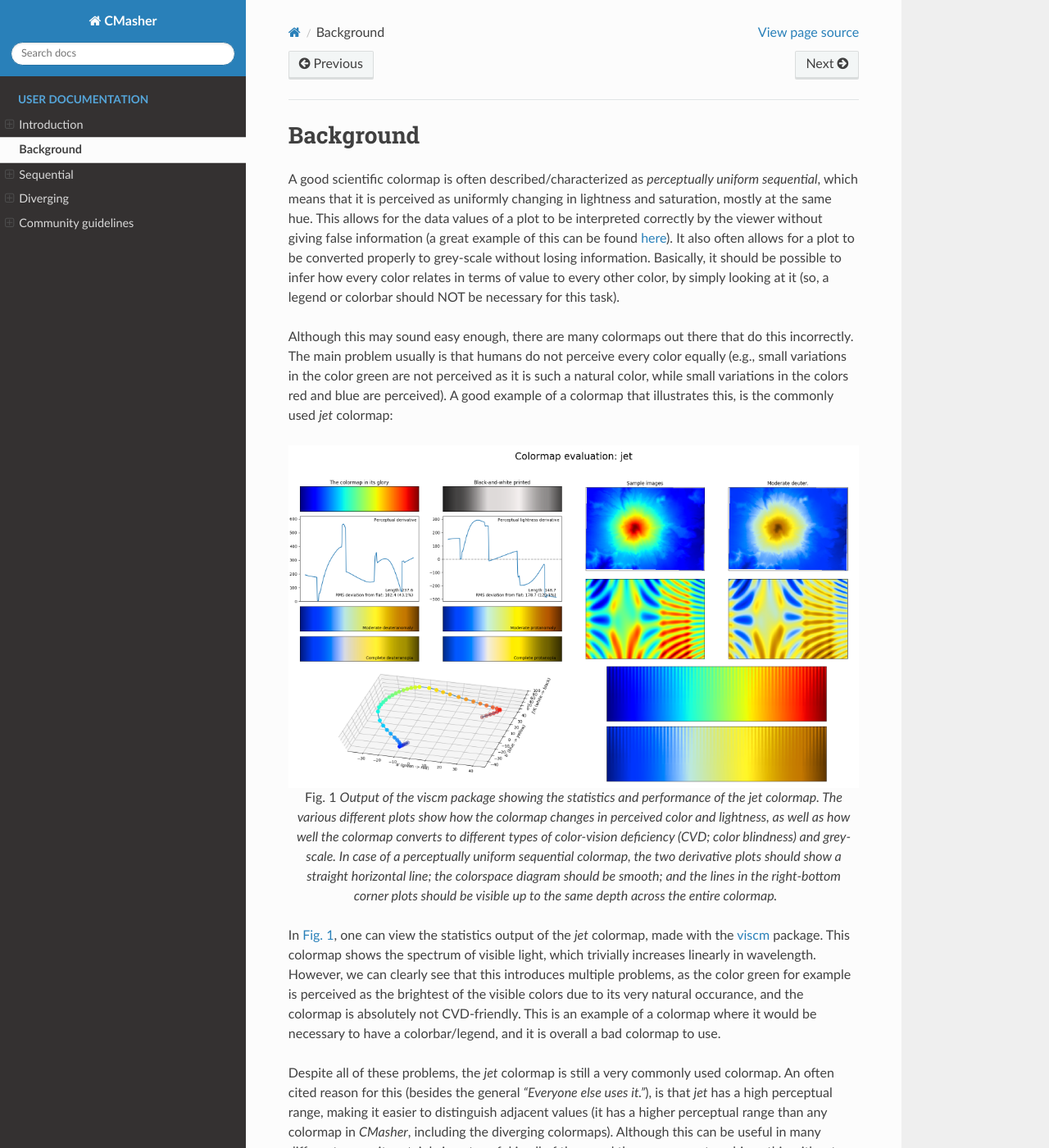
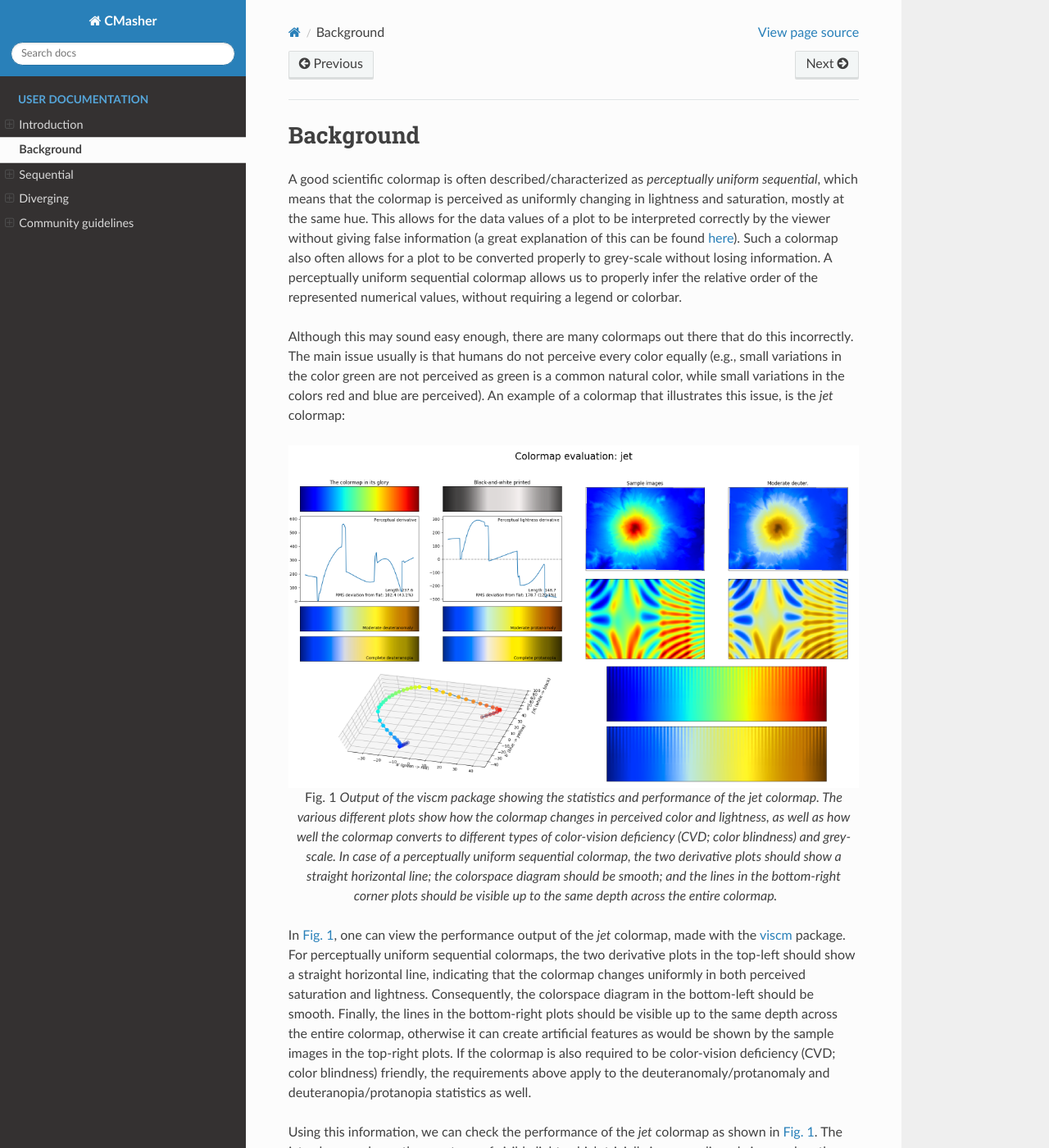
Before and after one commit to 1313e/CMasher, a Sphinx documentation site: the page built from docs/source/user/background.rst, in a window 1280 px wide and 1400 px high. Shown: the whole window at 82% size. Built offline with Sphinx 7.4.7 and the Read the Docs theme 2.0.0, drawn with Linux system fonts in a browser that asks for light colours; some of the changed text lies outside the part shown.

```diff
--- a/docs/source/user/background.rst
+++ b/docs/source/user/background.rst
@@ -1,13 +1,13 @@
 Background
 ==========
-A good scientific colormap is often described/characterized as *perceptually uniform sequential*, which means that it is perceived as uniformly changing in lightness and saturation, mostly at the same hue.
-This allows for the data values of a plot to be interpreted correctly by the viewer without giving false information (a great example of this can be found `here <https://mycarta.wordpress.com/2012/10/14/the-rainbow-is-deadlong-live-the-rainbow-part-4-cie-lab-heated-body/>`_).
-It also often allows for a plot to be converted properly to grey-scale without losing information.
-Basically, it should be possible to infer how every color relates in terms of value to every other color, by simply looking at it (so, a legend or colorbar should NOT be necessary for this task).
+A good scientific colormap is often described/characterized as *perceptually uniform sequential*, which means that the colormap is perceived as uniformly changing in lightness and saturation, mostly at the same hue.
+This allows for the data values of a plot to be interpreted correctly by the viewer without giving false information (a great explanation of this can be found `here <https://mycarta.wordpress.com/2012/10/14/the-rainbow-is-deadlong-live-the-rainbow-part-4-cie-lab-heated-body/>`_).
+Such a colormap also often allows for a plot to be converted properly to grey-scale without losing information.
+A perceptually uniform sequential colormap allows us to properly infer the relative order of the represented numerical values, without requiring a legend or colorbar.
 
 Although this may sound easy enough, there are many colormaps out there that do this incorrectly.
-The main problem usually is that humans do not perceive every color equally (e.g., small variations in the color green are not perceived as it is such a natural color, while small variations in the colors red and blue are perceived).
-A good example of a colormap that illustrates this, is the commonly used *jet* colormap:
+The main issue usually is that humans do not perceive every color equally (e.g., small variations in the color green are not perceived as green is a common natural color, while small variations in the colors red and blue are perceived).
+An example of a colormap that illustrates this issue, is the *jet* colormap:
 
 .. figure:: images/jet_viscm.png
     :alt: Statistics of the *jet* colormap.
@@ -17,16 +17,22 @@ A good example of a colormap that illustrates this, is the commonly used *jet* c
 
     Output of the *viscm* package showing the statistics and performance of the *jet* colormap.
     The various different plots show how the colormap changes in perceived color and lightness, as well as how well the colormap converts to different types of color-vision deficiency (CVD; color blindness) and grey-scale.
-    In case of a perceptually uniform sequential colormap, the two derivative plots should show a straight horizontal line; the colorspace diagram should be smooth; and the lines in the right-bottom corner plots should be visible up to the same depth across the entire colormap.
+    In case of a perceptually uniform sequential colormap, the two derivative plots should show a straight horizontal line; the colorspace diagram should be smooth; and the lines in the bottom-right corner plots should be visible up to the same depth across the entire colormap.
 
-In :numref:`jet_viscm`, one can view the statistics output of the *jet* colormap, made with the `viscm`_ package.
-This colormap shows the spectrum of visible light, which trivially increases linearly in wavelength.
-However, we can clearly see that this introduces multiple problems, as the color green for example is perceived as the brightest of the visible colors due to its very natural occurance, and the colormap is absolutely not CVD-friendly.
-This is an example of a colormap where it would be necessary to have a colorbar/legend, and it is overall a bad colormap to use.
+In :numref:`jet_viscm`, one can view the performance output of the *jet* colormap, made with the `viscm`_ package.
+For perceptually uniform sequential colormaps, the two derivative plots in the top-left should show a straight horizontal line, indicating that the colormap changes uniformly in both perceived saturation and lightness.
+Consequently, the colorspace diagram in the bottom-left should be smooth.
+Finally, the lines in the bottom-right plots should be visible up to the same depth across the entire colormap, otherwise it can create artificial features as would be shown by the sample images in the top-right plots.
+If the colormap is also required to be color-vision deficiency (CVD; color blindness) friendly, the requirements above apply to the deuteranomaly/protanomaly and deuteranopia/protanopia statistics as well.
 
-Despite all of these problems, the *jet* colormap is still a very commonly used colormap.
-An often cited reason for this (besides the general *"Everyone else uses it."*), is that *jet* has a high perceptual range, making it easier to distinguish adjacent values (it has a higher perceptual range than any colormap in *CMasher*, including the diverging colormaps).
-Although this can be useful in many different cases, it certainly is not useful in all of them and there are ways to achieve this without giving false information.
+Using this information, we can check the performance of the *jet* colormap as shown in :numref:`jet_viscm`.
+The *jet* colormap shows the spectrum of visible light, which trivially increases linearly in wavelength.
+However, in :numref:`jet_viscm`, we can see that this introduces multiple problems, as the color green is perceived as the brightest of the visible colors due to its natural occurance, and the colormap is absolutely not CVD-friendly.
+This is an example of a colormap where it would be necessary to have a colorbar/legend, and it is a poor choice for representing numerical values.
+
+Despite all of these shortcomings, *jet* is still a commonly used colormap in the scientific literature.
+An often cited reason for this (besides the general *"Everyone else uses it."*), is that *jet* has a high perceptual range, making it easier to distinguish adjacent values (*jet* has a higher perceptual range than any colormap in *CMasher*, including the diverging colormaps).
+Although a high perceptual range can be useful in many different cases, it certainly is not useful in all of them and there are ways to achieve this without giving false information.
 In order to solve the problem of not knowing when to use what colormap, on the following pages, the different colormaps in *CMasher* are introduced and described what they should be used for, such that others can use them properly for their own projects.
 
 .. _viscm: https://github.com/matplotlib/viscm
```
Also changed, not shown: joss_paper/paper.md (+24 -17 lines).
